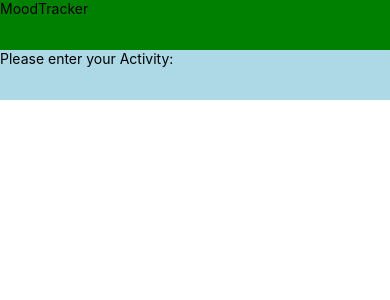
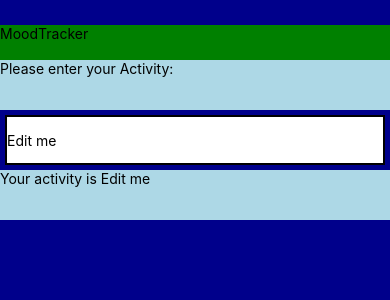
Before and after one commit to Kokonut133/MoodTracker, a React Native app: screen / in a window 390 px wide. Shown: the top 300 px of the page. Built offline with nearby package versions, Linux system fonts and the light colour scheme.

Commit message:
experimenting

```diff
--- a/App.js
+++ b/App.js
@@ -5,20 +5,40 @@ export default class App extends React.Component {
 
   constructor() {
     super()
-    this.state = {}
+    this.state = {
+      value: "Edit me",
+    }
+    this.handleChangeText = this.handleChangeText.bind(this)
 
+  }
+
+  handleChangeText(newText) {
+    this.setState({
+      value: newText
+    })
   }
 
   render() {
     return (
       <View style={styles.container}>
+
         <Text style={styles.title}>
           MoodTracker
         </Text>
+
         <Text style={styles.explanation}>
           Please enter your Activity:
         </Text>
-        <TextInput style={styles.input}/>
+
+        <TextInput style={styles.input}
+          defaultValue={this.state.value}
+          onChangeText={this.handleChangeText}
+        />
+
+        <Text style={styles.explanation}>
+        Your activity is {this.state.value}
+        </Text>
+
       </View>
     );
   }
@@ -26,11 +46,13 @@ export default class App extends React.Component {
 
 const styles = StyleSheet.create({
   container: {
-    flex:1
+    flex:1,
+    backgroundColor: '#00008b'
   },
   title: {
     backgroundColor: 'green',
-    height: 50,
+    height: 60,
+    top: 25,
   },
   explanation: {
     backgroundColor: 'lightblue',
@@ -45,5 +67,7 @@ const styles = StyleSheet.create({
   input: {
     height: 50,
     backgroundColor: 'white',
+    borderWidth: 2,
+    margin: 5,
   }
 });
```
